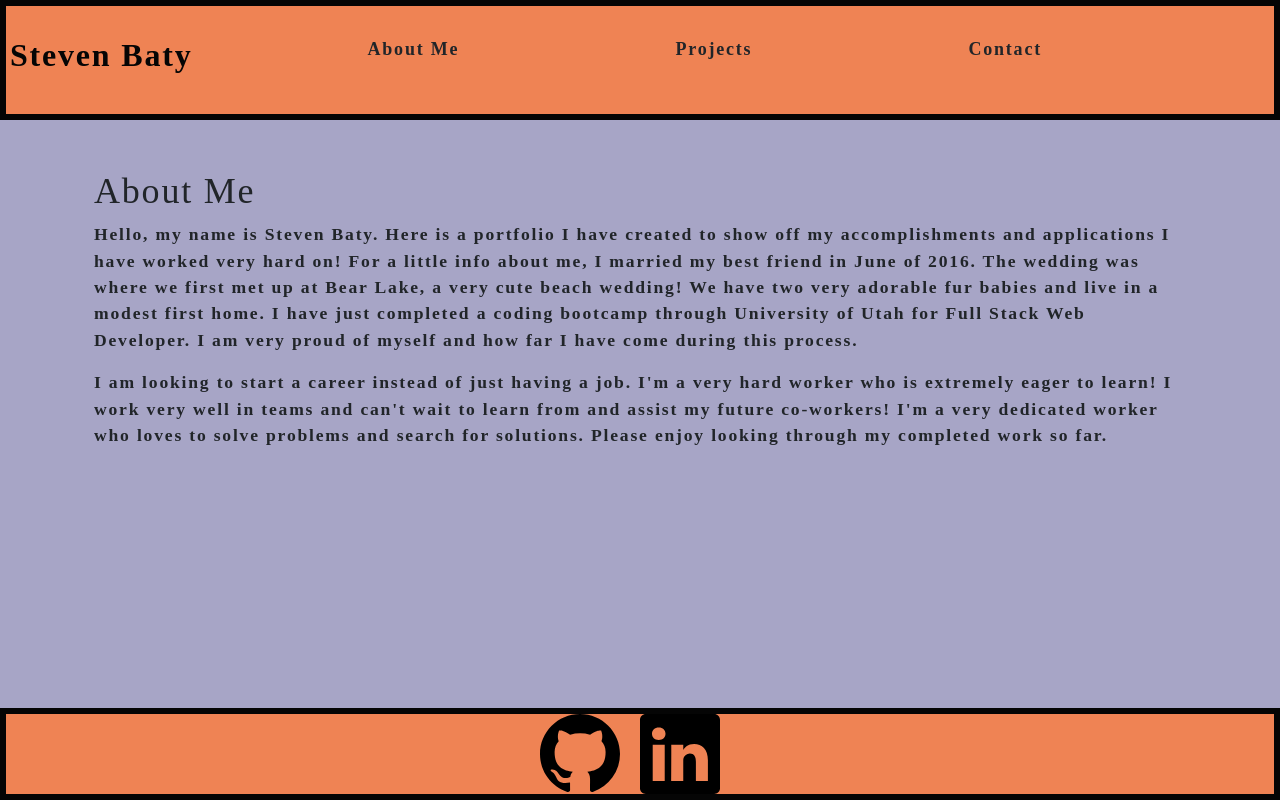
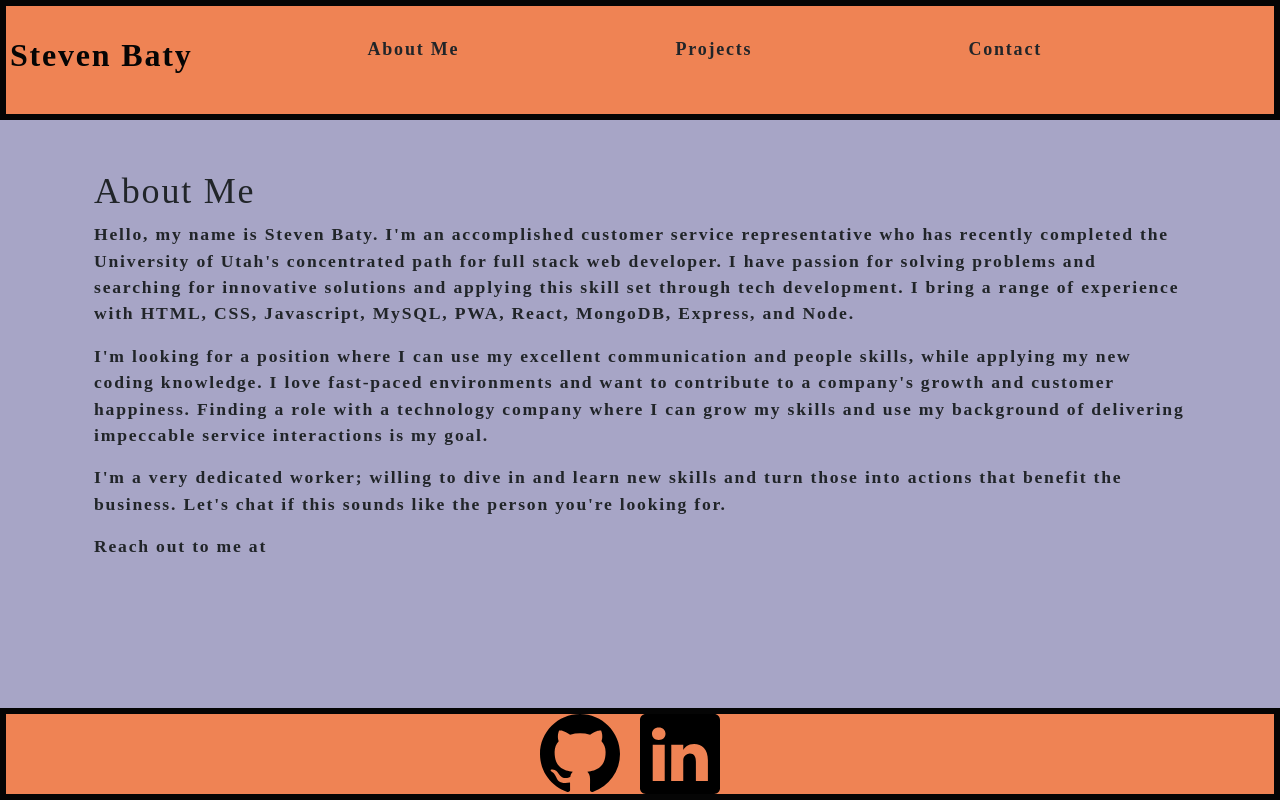
Before and after one commit to batysteven/react-portfolio, a React (Create React App) app: page / in a window 1280 px wide. Built offline with nearby package versions, Linux system fonts and the light colour scheme; the HTML template or start-up script is replaced by a standard one.

Commit message:
updated about me paragraphs

```diff
--- a/src/components/About/index.js
+++ b/src/components/About/index.js
@@ -8,16 +8,17 @@ function About() {
             <h1 id="about">About Me</h1>
             {/* <img src={coverImage} roundedCircle /> */}
             <div className="my-2">
-                <p>Hello, my name is Steven Baty. Here is a portfolio I have created to show off my accomplishments and
-                applications I have worked very hard on! For a little info about me, I married my best friend in June of
-                2016. The wedding was where we first met up at Bear Lake, a very cute beach wedding! We have two very
-                adorable fur babies and live in a modest first home. I have just completed a coding bootcamp through
-                University of Utah for Full Stack Web Developer. I am very proud of myself and how far I have come
-                during this process.</p>
-                <p>I am looking to start a career instead of just having a job. I'm a very hard worker who is extremely
-                eager to learn! I work very well in teams and can't wait to learn from and assist my future co-workers!
-                I'm a very dedicated worker who loves to solve problems and search for solutions. Please enjoy looking
-                through my completed work so far.</p>
+                <p>Hello, my name is Steven Baty. I'm an accomplished customer service representative who has recently
+                completed the University of Utah's concentrated path for full stack web developer. I have passion for
+                solving problems and searching for innovative solutions and applying this skill set through tech development.
+                I bring a range of experience with HTML, CSS, Javascript, MySQL, PWA, React, MongoDB, Express, and Node.</p>
+                <p>I'm looking for a position where I can use my excellent communication and people skills, while applying my
+                new coding knowledge. I love fast-paced environments and want to contribute to a company's growth and customer
+                happiness. Finding a role with a technology company where I can grow my skills and use my background of delivering
+                impeccable service interactions is my goal.</p>
+                <p>I'm a very dedicated worker; willing to dive in and learn new skills and turn those into actions that benefit
+                the business. Let's chat if this sounds like the person you're looking for.</p>
+                <p>Reach out to me at </p>
             </div>
             <div>
 
```
Also changed, not shown: package.json (+7 -1 lines), 1 other file (tests, documents, lock files or other folders).
